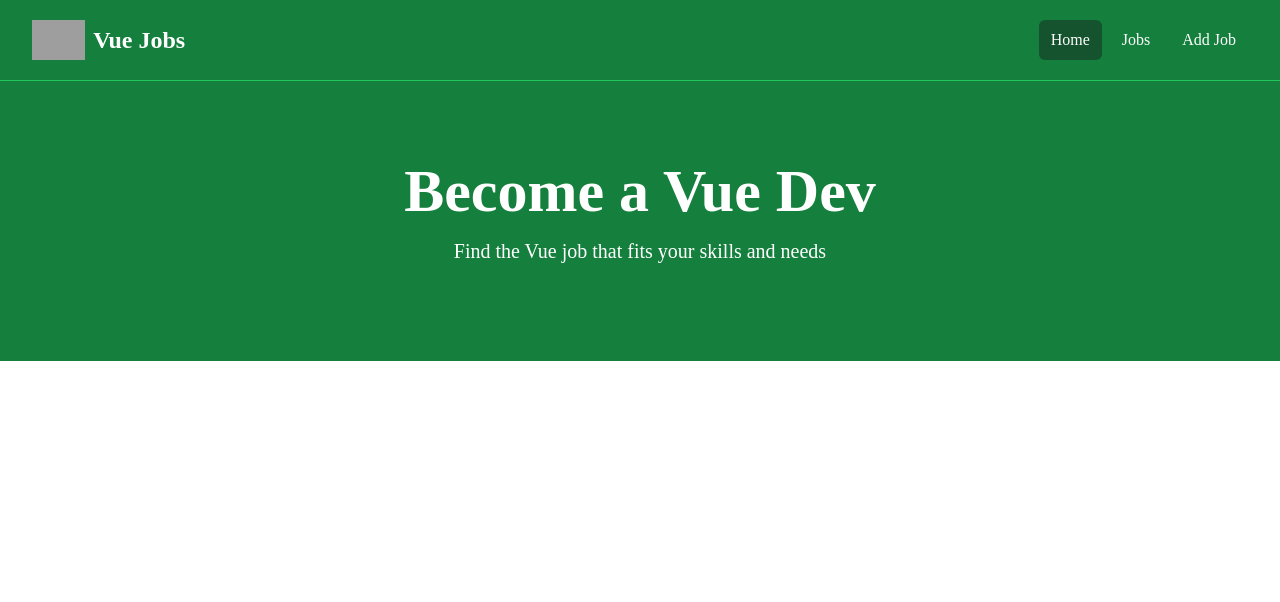
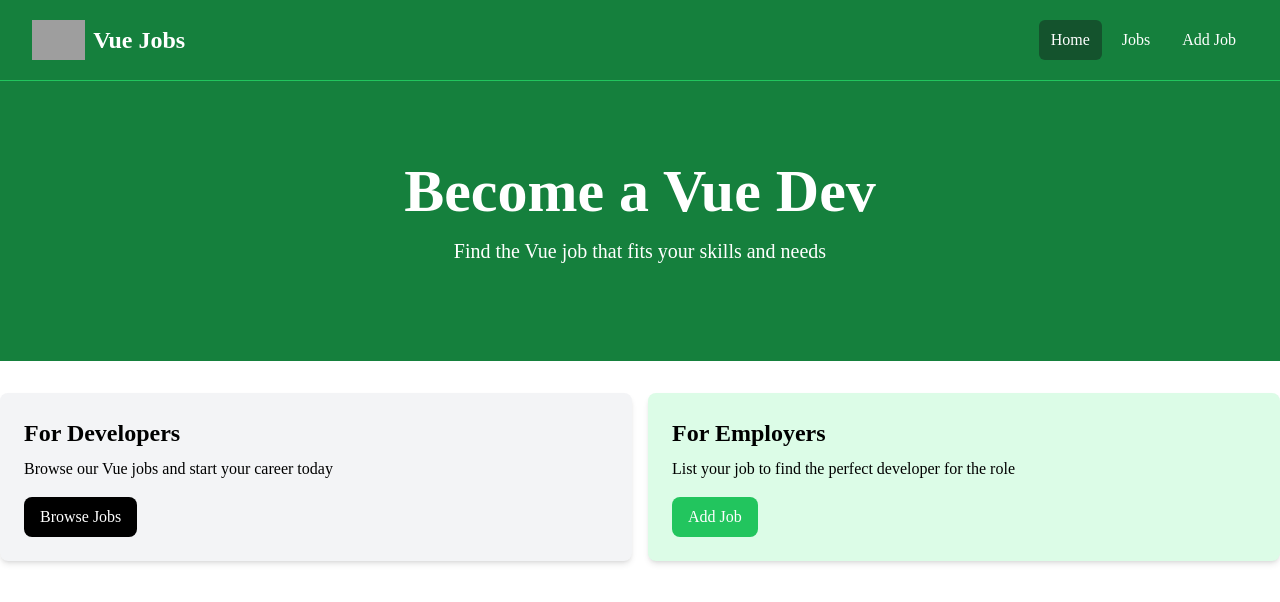
Before and after one commit to Abdul-Wahab12/Jobs-management-App, a Vue app in the folder Jobs-App/: page / in a window 1280 px wide. Shown: the top 602 px of the page. Built offline with nearby package versions, Linux system fonts and the light colour scheme; grey boxes are pictures that could not be loaded.

Commit message:
Add Home Cards section

```diff
--- a/Jobs-App/src/App.vue
+++ b/Jobs-App/src/App.vue
@@ -1,9 +1,11 @@
 <script setup>
 import Navbar from '@/components/Navbar.vue';
 import Hero from '@/components/Hero.vue';
+import HomeCards from '@/components/HomeCards.vue';
 </script>
 
 <template>
   <Navbar />
   <Hero />
+  <HomeCards />
 </template>
--- a/Jobs-App/src/components/Hero.vue
+++ b/Jobs-App/src/components/Hero.vue
@@ -1,5 +1,16 @@
 <script setup>
+import { defineProps } from 'vue';
 
+defineProps({
+    title: {
+        type: String,
+        default: 'Become a Vue Dev'
+    },
+    subtitle: {
+        type: String,
+        default: 'Find the Vue job that fits your skills and needs'
+    }
+})
 </script>
 
 <template>
@@ -7,10 +18,10 @@
         <div class="max-w-7xl mx-auto px-4 sm:px-6 lg:px-8 flex flex-col items-center">
             <div class="text-center">
                 <h1 class="text-4xl font-extrabold text-white sm:text-5xl md:text-6xl">
-                    Become a Vue Dev
+                    {{ title }}
                 </h1>
                 <p class="my-4 text-xl text-white">
-                    Find the Vue job that fits your skills and needs
+                    {{ subtitle }}
                 </p>
             </div>
         </div>
--- /dev/null
+++ b/Jobs-App/src/components/HomeCards.vue
@@ -0,0 +1,34 @@
+<script setup>
+
+</script>
+
+<template>
+    <section class="py-4">
+        <div class="container-xl lg:container m-auto">
+            <div class="grid grid-cols-1 md:grid-cols-2 gap-4 rounded-lg">
+                <div class="bg-gray-100 p-6 rounded-lg shadow-md">
+                    <h2 class="text-2xl font-bold">For Developers</h2>
+                    <p class="mt-2 mb-4">
+                        Browse our Vue jobs and start your career today
+                    </p>
+                    <a href="jobs.html"
+                        class="inline-block bg-black text-white rounded-lg px-4 py-2 hover:bg-gray-700"
+                    >
+                        Browse Jobs
+                    </a>
+                </div>
+                <div class="bg-green-100 p-6 rounded-lg shadow-md">
+                    <h2 class="text-2xl font-bold">For Employers</h2>
+                    <p class="mt-2 mb-4">
+                        List your job to find the perfect developer for the role
+                    </p>
+                    <a href="add-job.html"
+                        class="inline-block bg-green-500 text-white rounded-lg px-4 py-2 hover:bg-green-600"
+                    >
+                        Add Job
+                    </a>
+                </div>
+            </div>
+        </div>
+    </section>
+</template>
```
